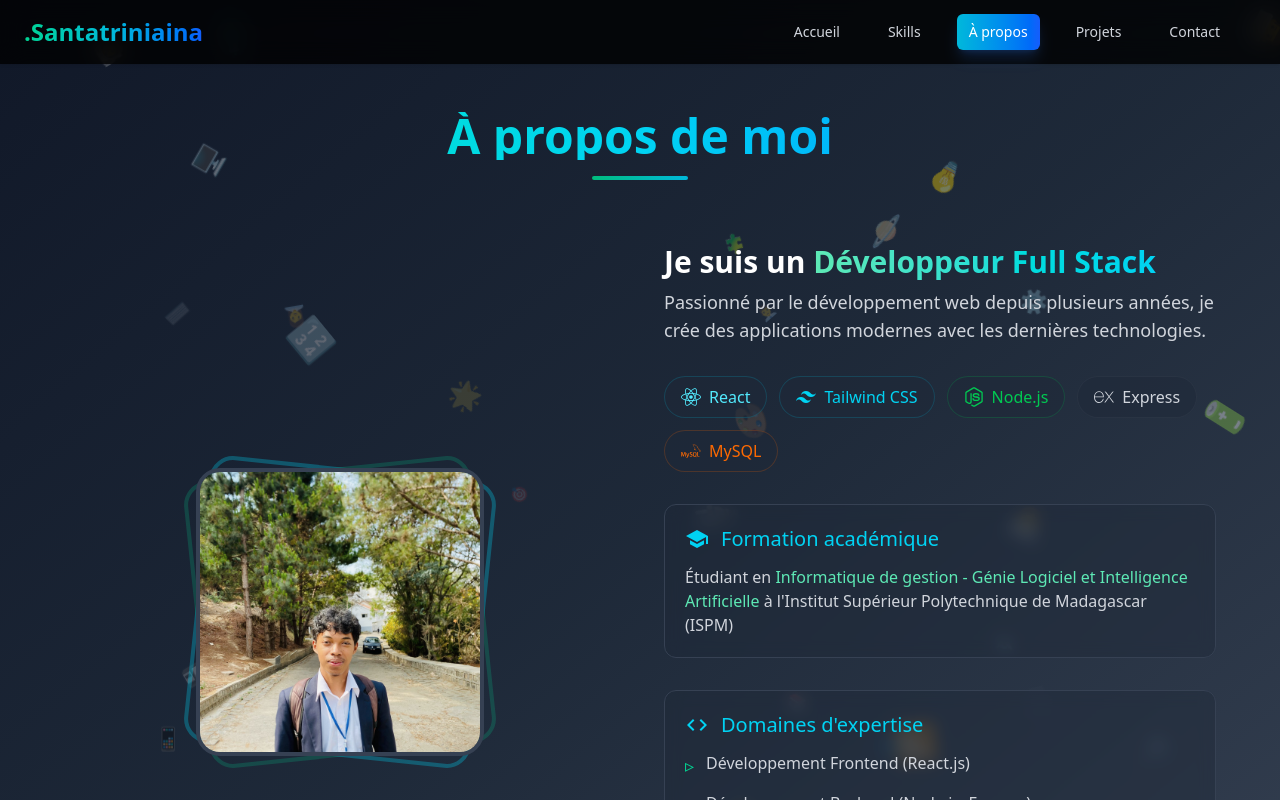
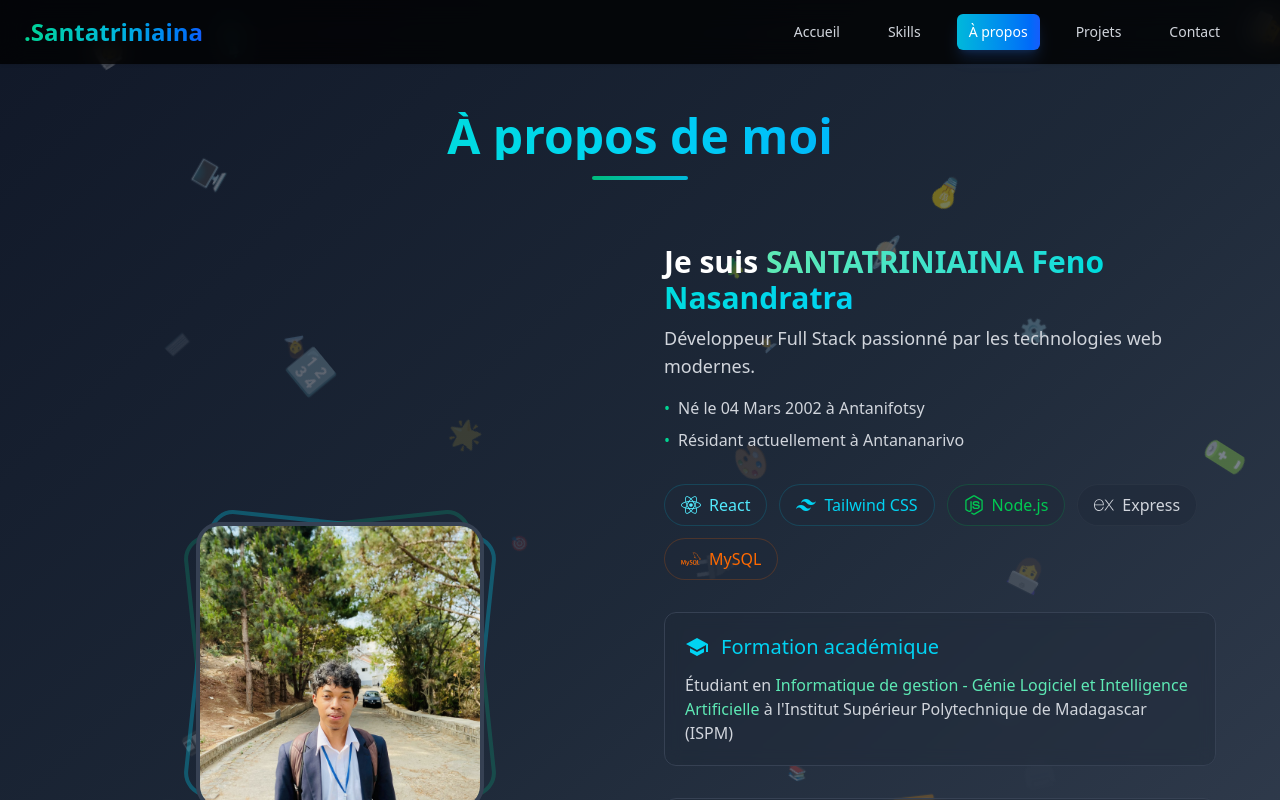
Before and after one commit to santatri/mon-portfolio, a React (Vite) app in the folder mon-portfolio/: page /about in a window 1280 px wide. Shown: the top 800 px of the page. Built offline with nearby package versions, Linux system fonts and the light colour scheme.

Commit message:
Fix Vercel configuration

```diff
--- a/mon-portfolio/src/pages/About.jsx
+++ b/mon-portfolio/src/pages/About.jsx
@@ -90,14 +90,27 @@ export default function About() {
 
             {/* Content */}
             <div className="space-y-8">
-              <div>
+            <div>
                 <h2 className="text-3xl font-semibold text-white mb-2">
-                  Je suis un <span className="text-transparent bg-clip-text bg-gradient-to-r from-emerald-300 to-cyan-400">Développeur Full Stack</span>
+                  Je suis <span className="text-transparent bg-clip-text bg-gradient-to-r from-emerald-300 to-cyan-400">SANTATRINIAINA Feno Nasandratra</span>
                 </h2>
                 <p className="text-lg text-gray-300">
-                  Passionné par le développement web depuis plusieurs années, je crée des applications modernes avec les dernières technologies.
+                  Développeur Full Stack passionné par les technologies web modernes.
                 </p>
+
+                {/* Nouvelles informations personnelles */}
+                <div className="mt-4 space-y-2 text-gray-300">
+                  <div className="flex items-start">
+                    <span className="text-emerald-400 mr-2">•</span>
+                    <span>Né le 04 Mars 2002 à Antanifotsy</span>
+                  </div>
+                  <div className="flex items-start">
+                    <span className="text-emerald-400 mr-2">•</span>
+                    <span>Résidant actuellement à Antananarivo</span>
+                  </div>
+                </div>
               </div>
+
 
               {/* Skills Tags */}
               <div className="flex flex-wrap gap-3">
--- a/mon-portfolio/src/pages/Projects.jsx
+++ b/mon-portfolio/src/pages/Projects.jsx
@@ -18,7 +18,7 @@ const projects = [
     description: "Un portfolio moderne avec React et Tailwind CSS",
     tags: ["React", "Tailwind CSS", "Vite"],
     image: portfolio,
-    link: ""
+    link: "https://santatriniaina-portfolio.vercel.app"
   },
   {
     id: 2,
```
